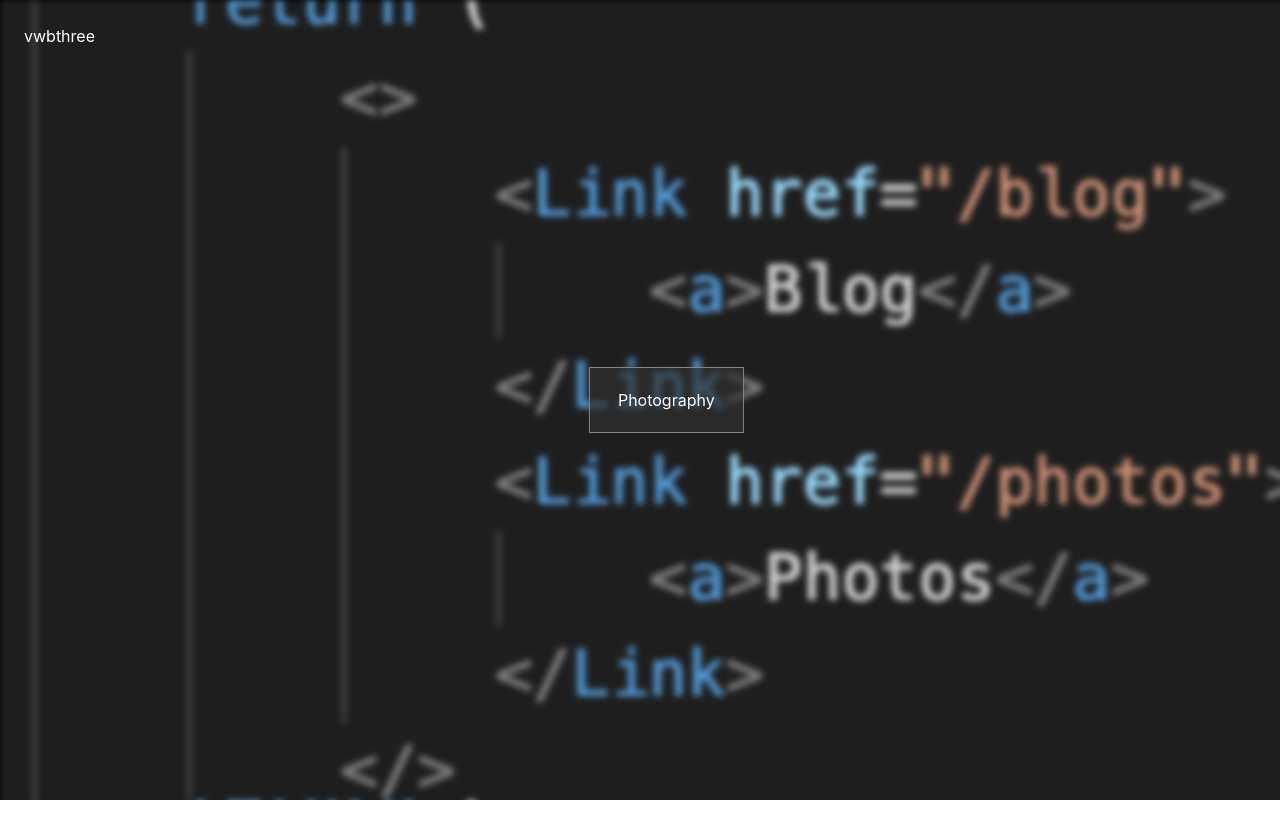
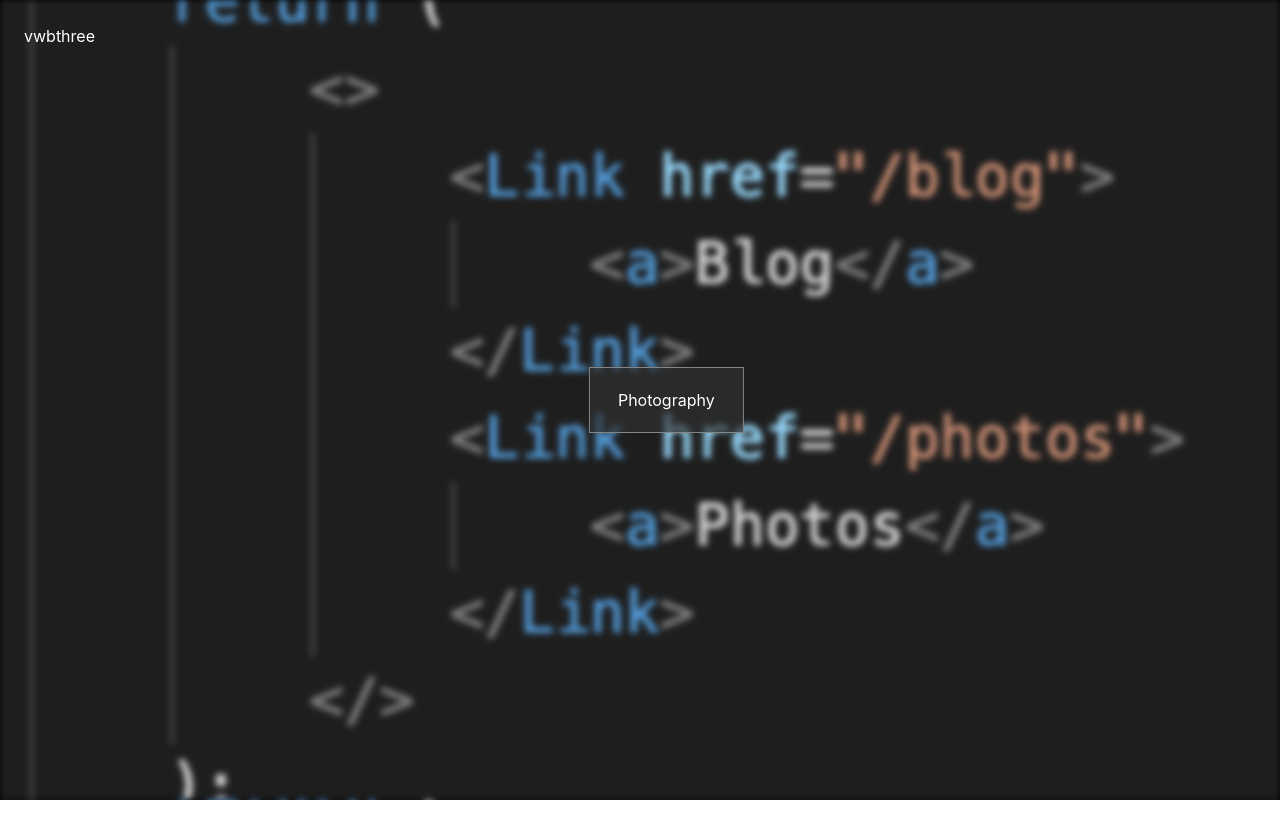
Before and after one commit to vwb/vwbthree, a Next.js app: page / in a window 1280 px wide. After the commit the page ends 800 px from the top, so only its background shows below. Built offline with nearby package versions, Linux system fonts and the light colour scheme.

Commit message:
clean up the cards

```diff
--- a/components/layout.js
+++ b/components/layout.js
@@ -6,7 +6,7 @@ import { Provider as NavProvider } from "../context/navContext";
 
 const Layout = props => {
     const { children, isOpenDefault, navClass, textColor } = props;
-    const mainClasses = `pb-6 ${isOpenDefault ? "md:ml-64" : ""}`;
+    const mainClasses = `${isOpenDefault ? "md:ml-64" : ""}`;
 
     return (
         <>
--- a/components/navCard.js
+++ b/components/navCard.js
@@ -28,8 +28,8 @@ const NavCard = ({ img, linkHref, linkText, containerStyles }) => {
                     background-position: center;
                     filter: blur(4px);
                     -webkit-filter: blur(3px);
-                    height: 110%;
-                    width: 110%;
+                    height: 100%;
+                    width: 100%;
                 }
             `}</style>
         </div>
```
